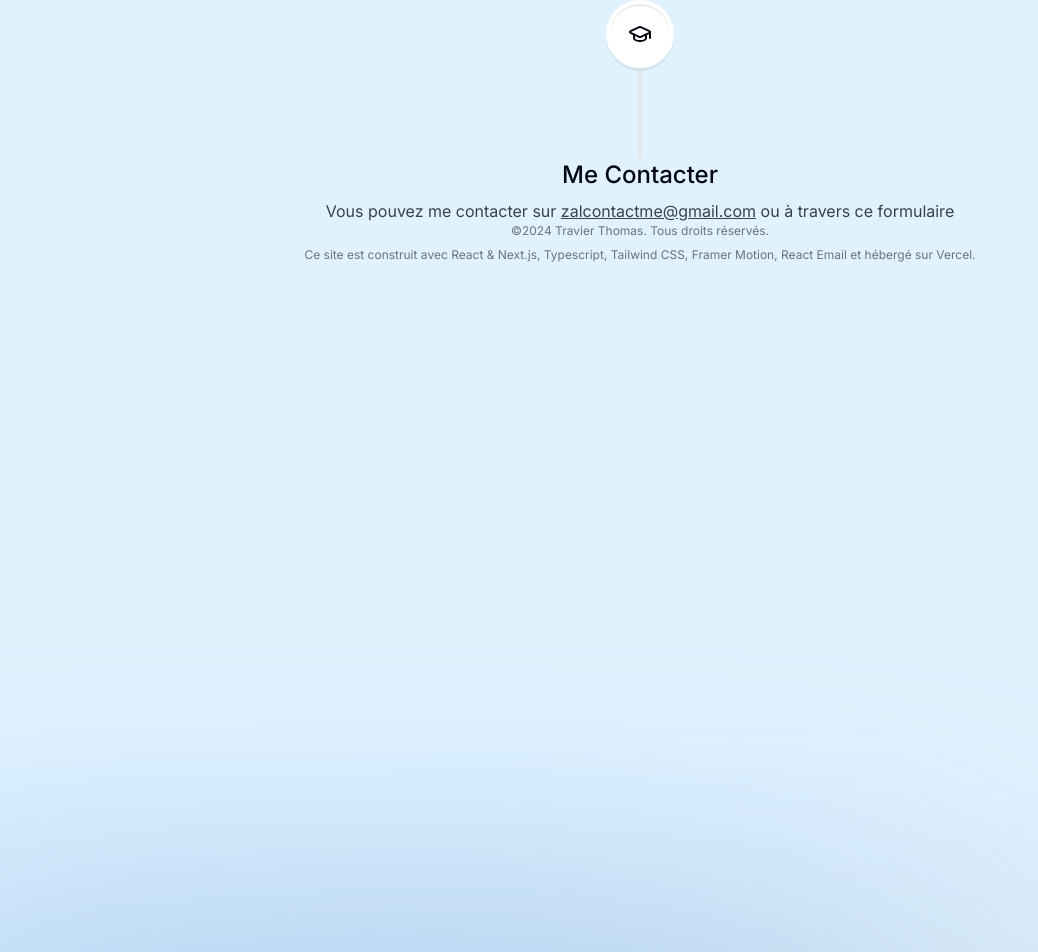
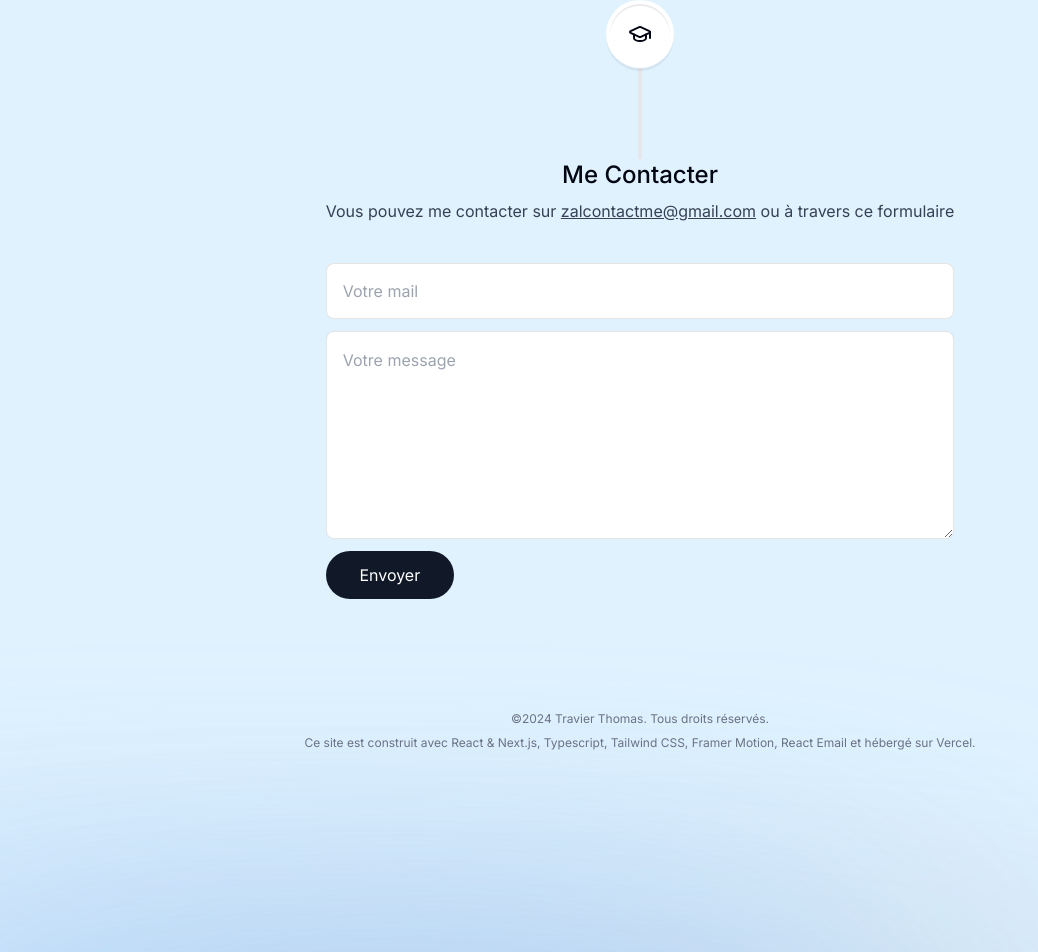
Before and after one commit to zalixzy/portfolio, a Next.js app: page / in a window 1280 px wide. Shown: the part 3788-4740 px from the top of the page, without its empty margins (0-1038 px from the left). Built offline with nearby package versions, Linux system fonts and the light colour scheme.

Commit message:
ajout du formulaire non fonctionnel

```diff
--- a/app/globals.css
+++ b/app/globals.css
@@ -5,3 +5,7 @@
 html{
     --line-color: #e5e7eb;
 }
+
+.borderBlack{
+    @apply border border-black/10;
+}
--- a/components/contact.tsx
+++ b/components/contact.tsx
@@ -3,7 +3,7 @@ import SectionHeading from './section-heading'
 
 export default function Contact() {
   return (
-    <section id="Contact">
+    <section id="Contact" className="mb-20 sm:mb-28 w-[min(100%, 38rem)] text-center">
 
       <SectionHeading>Me contacter</SectionHeading>
       <p className="text-gray-700 -mt-6 dark:text-white/80">
@@ -13,6 +13,17 @@ export default function Contact() {
         </a>{" "}
         ou à travers ce formulaire
       </p>
+      <form className="mt-10 flex flex-col">
+      {/* borderBlack est la rule du global CSS, elle remplace border border-black/10 long à écrire */}
+        <input className="h-14 rounded-lg borderBlack p-4" type="email" required={true}
+        placeholder="Votre mail" maxLength={500}></input>
+        <textarea className="rounded-lg borderBlack py-4 h-52 my-3 p-4 " required={true} maxLength={500}
+        placeholder="Votre message"></textarea>
+        <button className="flex items-center justify-center w-[8rem] text-white
+        rounded-full outline-none transition-all h-[3rem] gap-2 bg-gray-900
+        focus:scale-105 hover:scale-105 active:scale-105 hover:bg-gray-950"
+         type="submit">Envoyer</button>
+      </form>
     </section>
   )
 }
--- a/components/intro.tsx
+++ b/components/intro.tsx
@@ -69,7 +69,7 @@ import { FaGithubSquare } from 'react-icons/fa';
             <Link className="group bg-gray-800 text-white px-7 py-1 flex items-center gap-2
             rounded-full outline-none focus:scale-105 hover:scale-105
              hover:bg-gray-950 active:scale-105 transition border border-white/10
-            " href="#contact">Me contacter
+            " href="#Contact">Me contacter
 
             <BsArrowRight className="opacity-80 group-hover:translate-x-1 transition translate-y-0.5" />
             </Link>
```
